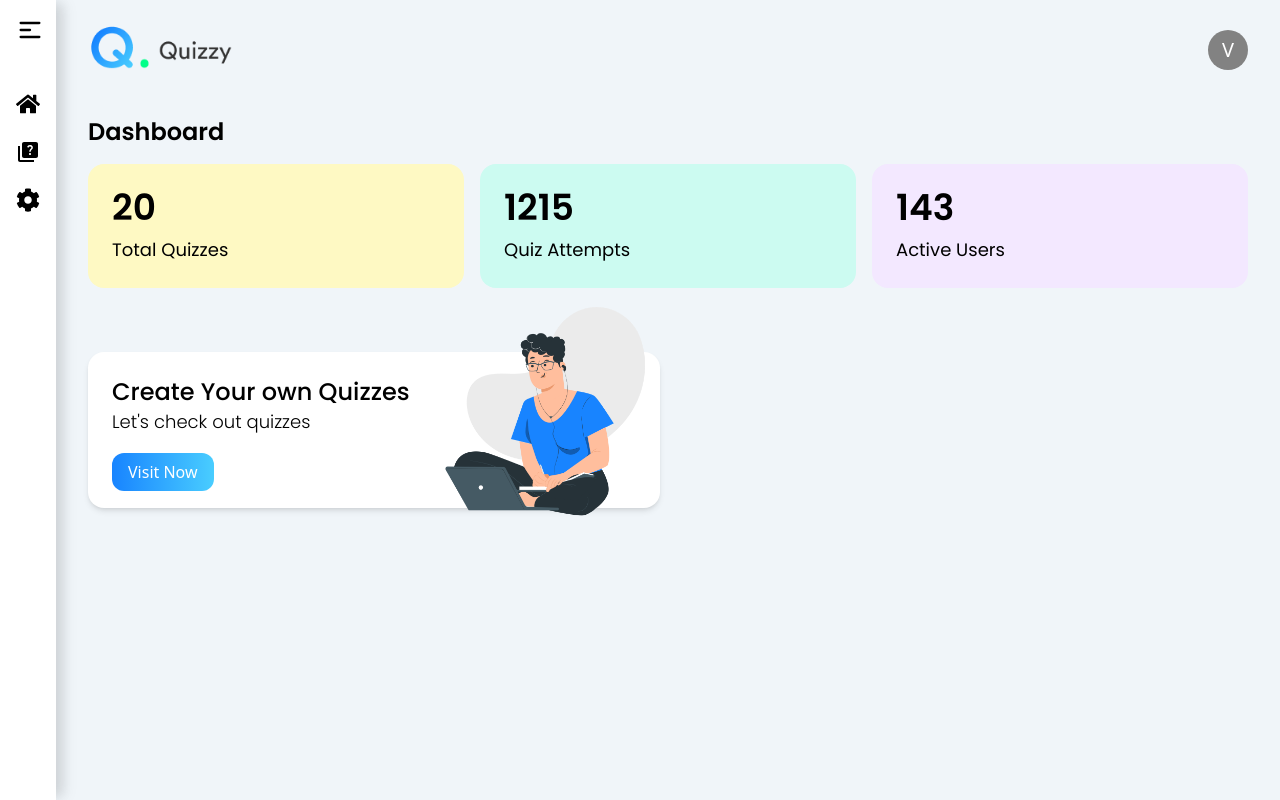
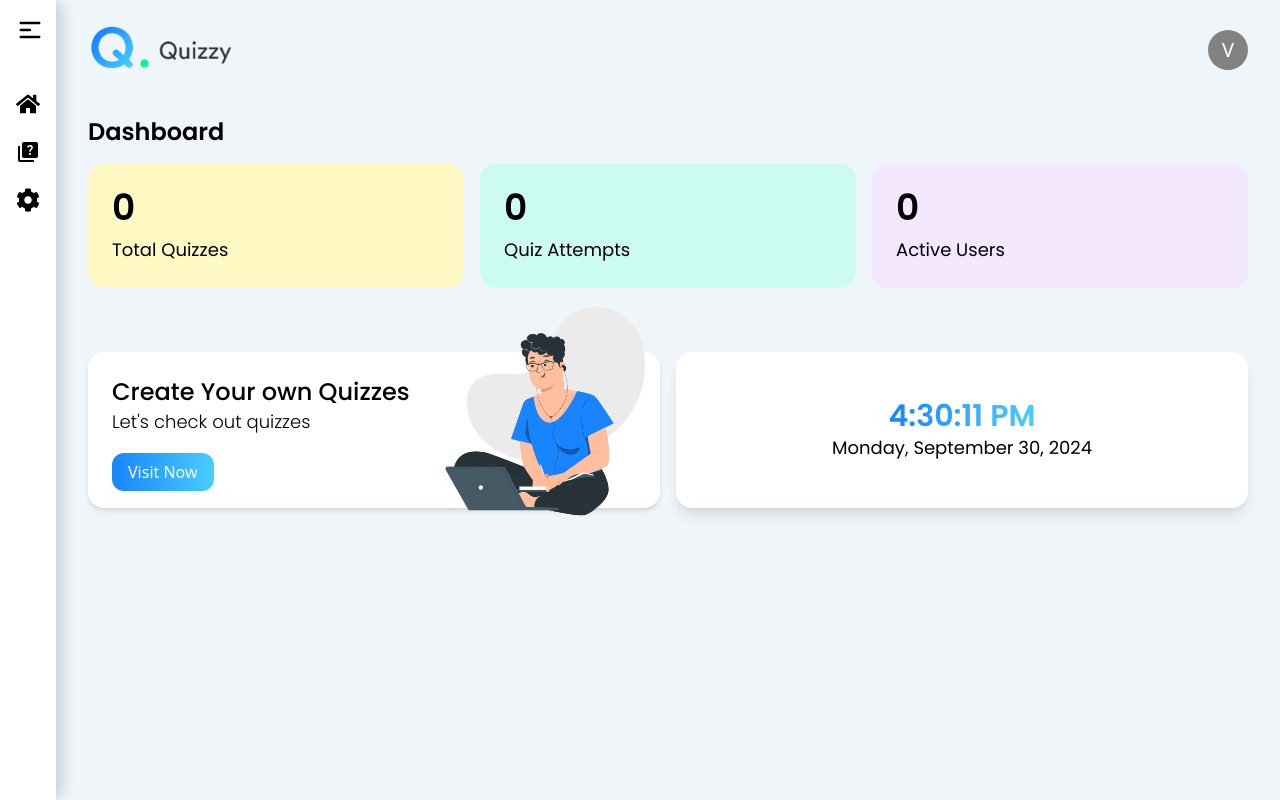
Before and after one commit to viniduminsara/Quizzy_Admin_Panel, a React (Vite) app: page / in a window 1280 px wide. Built offline with nearby package versions, Linux system fonts and the light colour scheme; no server answers; the database is empty.

Commit message:
complete dashboard

```diff
--- a/package.json
+++ b/package.json
@@ -11,6 +11,7 @@
   },
   "dependencies": {
     "firebase": "^10.14.0",
+    "firebase-admin": "^12.6.0",
     "react": "^18.3.1",
     "react-data-table-component": "^7.6.2",
     "react-dom": "^18.3.1",
--- /dev/null
+++ b/src/components/DateAndTime.jsx
@@ -0,0 +1,40 @@
+import {useEffect, useState} from "react";
+
+const DateAndTime = () => {
+    const [dateTime, setDateTime] = useState({
+        time: "",
+        date: ""
+    });
+
+    useEffect(() => {
+        const updateDateTime = () => {
+            const now = new Date();
+            const formattedTime = now.toLocaleTimeString('en-US', { hour12: true });
+            const formattedDate = now.toLocaleDateString('en-US', {
+                weekday: 'long',
+                year: 'numeric',
+                month: 'long',
+                day: 'numeric'
+            });
+
+            setDateTime({
+                time: formattedTime,
+                date: formattedDate
+            });
+        };
+
+        const intervalId = setInterval(updateDateTime, 1000);
+        updateDateTime();
+
+        return () => clearInterval(intervalId); // Cleanup the interval on unmount
+    }, []);
+
+    return (
+        <div className='bg-white shadow-lg rounded-2xl flex flex-col justify-center items-center py-8'>
+            <h3 className='text-3xl poppins-semibold bg-gradient bg-clip-text text-transparent'>{dateTime.time}</h3>
+            <h5 className='text-lg poppins-regular'>{dateTime.date}</h5>
+        </div>
+    )
+}
+
+export default DateAndTime;
--- a/src/pages/Dashboard.jsx
+++ b/src/pages/Dashboard.jsx
@@ -1,15 +1,51 @@
 import DashboardCard from "../components/DashboardCard.jsx";
 import DashboardImg from "../assets/Dashboard.png"
-import {Link} from "react-router-dom";
+import { Link } from "react-router-dom";
+import { useEffect, useState } from "react";
+import { quizService } from "../service/quizService.js";
+import { toast } from "react-toastify";
+import Loading from "../components/Loading.jsx";
+import DateAndTime from "../components/DateAndTime.jsx";
 
 const Dashboard = () => {
+    const [data, setData] = useState({
+        count: 0,
+        totalAttempts: 0,
+        totalUserCount: 0
+    });
+    const [loading, setLoading] = useState(true);
+
+    useEffect(() => {
+        const fetchQuizData = async () => {
+            const count = await quizService.getQuizCount();
+            const totalAttempts = await quizService.getAllAttempts();
+
+            setData((prevData) => ({
+                ...prevData,
+                count: count,
+                totalAttempts: totalAttempts,
+            }));
+        };
+
+        fetchQuizData()
+            .then(() => setLoading(false))
+            .catch((err) => {
+                toast.error(err.message);
+                setLoading(false);
+            });
+    }, []);
+
+    if (loading) {
+        return <Loading />;
+    }
+
     return (
         <div>
             <h2 className="text-2xl poppins-semibold mb-4">Dashboard</h2>
             <div className="grid grid-cols-1 md:grid-cols-2 lg:grid-cols-3 gap-4 mb-4 md:mb-16">
-                <DashboardCard bgColor='bg-yellow-100' title='Total Quizzes' value={20}/>
-                <DashboardCard bgColor='bg-teal-100' title='Quiz Attempts' value={1215}/>
-                <DashboardCard bgColor='bg-purple-100'  title='Active Users' value={143}/>
+                <DashboardCard bgColor='bg-yellow-100' title='Total Quizzes' value={data.count} />
+                <DashboardCard bgColor='bg-teal-100' title='Quiz Attempts' value={data.totalAttempts} />
+                <DashboardCard bgColor='bg-purple-100' title='Active Users' value={data.totalUserCount} />
             </div>
             <div className="grid grid-cols-1 lg:grid-cols-2 gap-4 mb-4">
                 <div
@@ -17,7 +53,7 @@ const Dashboard = () => {
                     <div className='z-10'>
                         <h2 className='text-2xl poppins-medium'>Create Your own Quizzes</h2>
                         <h4 className='text-lg poppins-light mb-6'>Let{"'"}s check out quizzes</h4>
-                        <Link to='/' className='bg-gradient text-white px-4 py-2 rounded-xl'>Visit Now</Link>
+                        <Link to='/quizzes' className='bg-gradient text-white px-4 py-2 rounded-xl'>Visit Now</Link>
                     </div>
                     <img
                         src={DashboardImg}
@@ -25,6 +61,7 @@ const Dashboard = () => {
                         className='hidden md:block w-64 absolute bottom-[-18px] right-[-20px]'
                     />
                 </div>
+                <DateAndTime/>
             </div>
         </div>
     );
--- a/src/service/quizService.js
+++ b/src/service/quizService.js
@@ -1,6 +1,12 @@
-import { getStorage, ref, uploadBytes, getDownloadURL } from "firebase/storage";
-import { collection, addDoc, getDocs } from "firebase/firestore";
+import {getDownloadURL, getStorage, ref, uploadBytes} from "firebase/storage";
+import {addDoc, collection, getDocs} from "firebase/firestore";
 import {db} from "../util/firebase.js";
+// const admin = require('firebase-admin');
+// const serviceAccount = require('service-account-key.json');
+//
+// admin.initializeApp({
+//     credential: admin.credential.cert(serviceAccount)
+// });
 
 const saveQuiz = async (quizData) => {
     const storage = getStorage();
@@ -32,4 +38,22 @@ const getAllQuizzes = async () => {
     return quizData;
 };
 
-export const quizService = { saveQuiz, getAllQuizzes };
+const getQuizCount = async () => {
+    const querySnapshot = await getDocs(collection(db, "quiz"));
+    return querySnapshot.size;
+};
+
+const getAllAttempts = async () => {
+    const querySnapshot = await getDocs(collection(db, "quiz"));
+
+    const totalAttempts = querySnapshot.docs.reduce((acc, doc) => {
+        const data = doc.data();
+        return acc + (data.attempts || 0);
+    }, 0);
+
+    return totalAttempts;
+};
+
+
+
+export const quizService = { saveQuiz, getAllQuizzes, getQuizCount, getAllAttempts };
```
Also changed, not shown: 2 other files (tests, documents, lock files or other folders).
